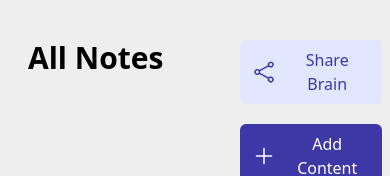
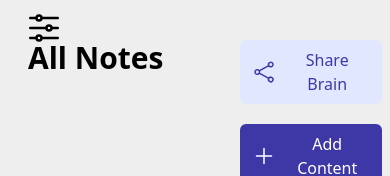
Before and after one commit to Bhumesh01/SecondBrain, a React (Vite) app in the folder client/: page /dashboard in a window 390 px wide. Shown: the top 176 px of the page. Built offline with nearby package versions, Linux system fonts and the light colour scheme; no server answers.

Commit message:
Show Sidebar functionality for mobile

```diff
--- /dev/null
+++ b/client/src/icons/sideBarIcon.tsx
@@ -0,0 +1,8 @@
+export default function SideBarIcon(){
+    return(
+        <svg xmlns="http://www.w3.org/2000/svg" fill="none" viewBox="0 0 24 24" stroke-width="1.5" stroke="currentColor" className="size-10">
+            <path stroke-linecap="round" stroke-linejoin="round" d="M10.5 6h9.75M10.5 6a1.5 1.5 0 1 1-3 0m3 0a1.5 1.5 0 1 0-3 0M3.75 6H7.5m3 12h9.75m-9.75 0a1.5 1.5 0 0 1-3 0m3 0a1.5 1.5 0 0 0-3 0m-3.75 0H7.5m9-6h3.75m-3.75 0a1.5 1.5 0 0 1-3 0m3 0a1.5 1.5 0 0 0-3 0m-9.75 0h9.75" />
+        </svg>
+
+    )
+}
--- a/client/src/pages/dashboard.tsx
+++ b/client/src/pages/dashboard.tsx
@@ -7,6 +7,7 @@ import { useEffect, useState } from 'react'
 import { CreateContentModal } from '../components/ui/CreateContentModal'
 import { useContent } from '../hooks/useContent'
 import axios from 'axios'
+import SideBarIcon from '../icons/sideBarIcon'
 const url = import.meta.env.VITE_REACT_APP_BACKEND_URL
 const frontendUrl = import.meta.env.VITE_REACT_APP_FRONTEND_URL
 export function Dashboard() {
@@ -15,12 +16,25 @@ export function Dashboard() {
   const [error, setError] = useState("");
   const [ModalOpen, setModalOpen] = useState(false);
   const {contents, refresh}  = useContent();
+  const [showSideBar, setShowSidebar] = useState<boolean>(false);
   useEffect(()=>{
     refresh();
   }, [ModalOpen])
   return (
     <div className='bg-bgGray-100 min-h-screen min-w-screen flex'>
       <div className='sm:block hidden transition ease-in-out duration-200'>
+        <SideBar />
+      </div>
+      <div className='sm:hidden block absolute py-2 px-6 z-[60]' onClick={() => setShowSidebar(prev => !prev)}>
+        <SideBarIcon />
+      </div>
+      {showSideBar && (
+        <div
+          className="fixed inset-0 bg-black/40 z-40 sm:hidden"
+          onClick={() => setShowSidebar(false)}
+        />
+      )}
+      <div className={`sm:hidden fixed top-0 left-0 h-full w-64 bg-white z-50 transform transition-transform duration-300  ${showSideBar ? "translate-x-0" : "-translate-x-full hidden"}`}>
         <SideBar />
       </div>
       <div className='pt-5 sm:ml-76 w-full'>
```
